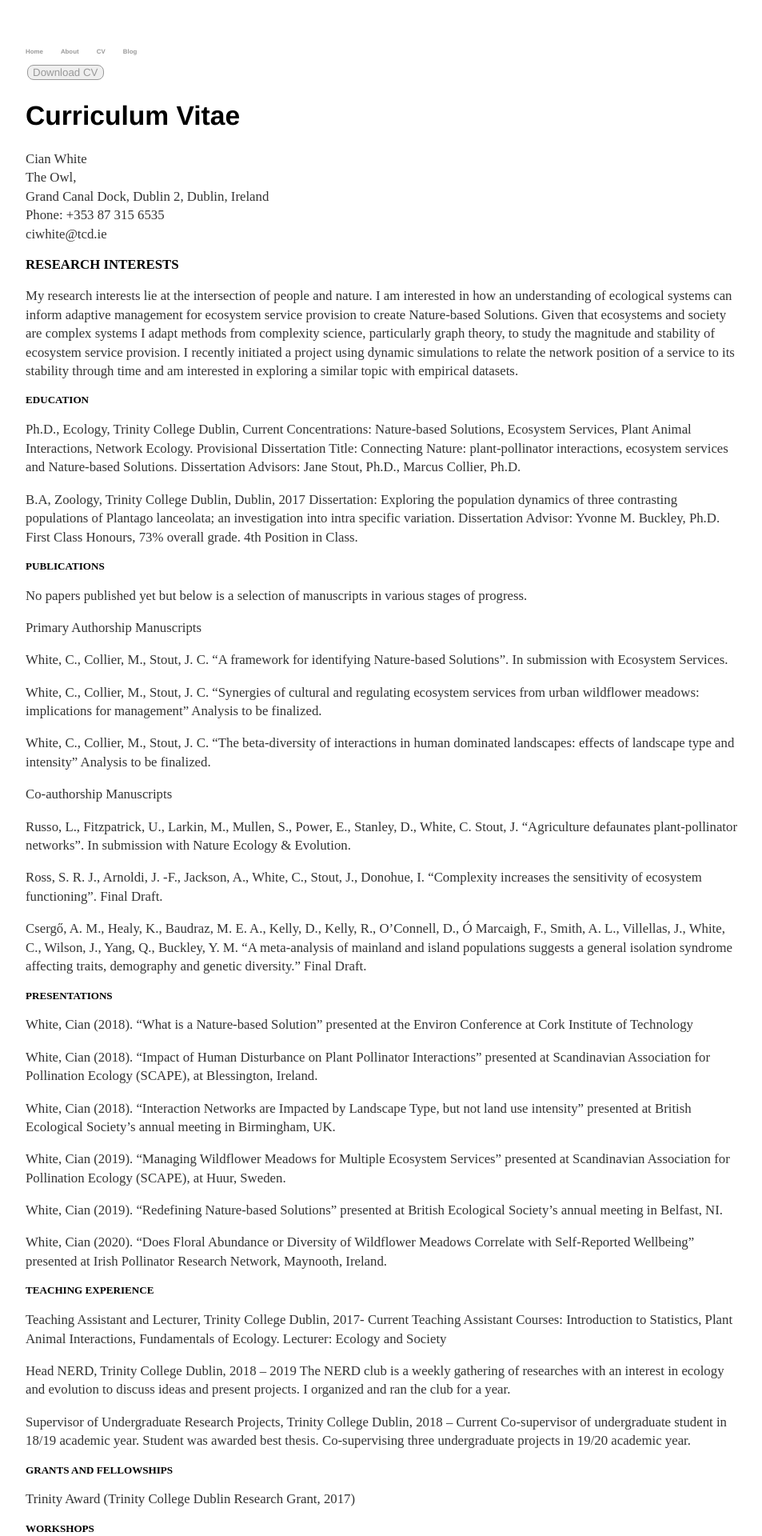
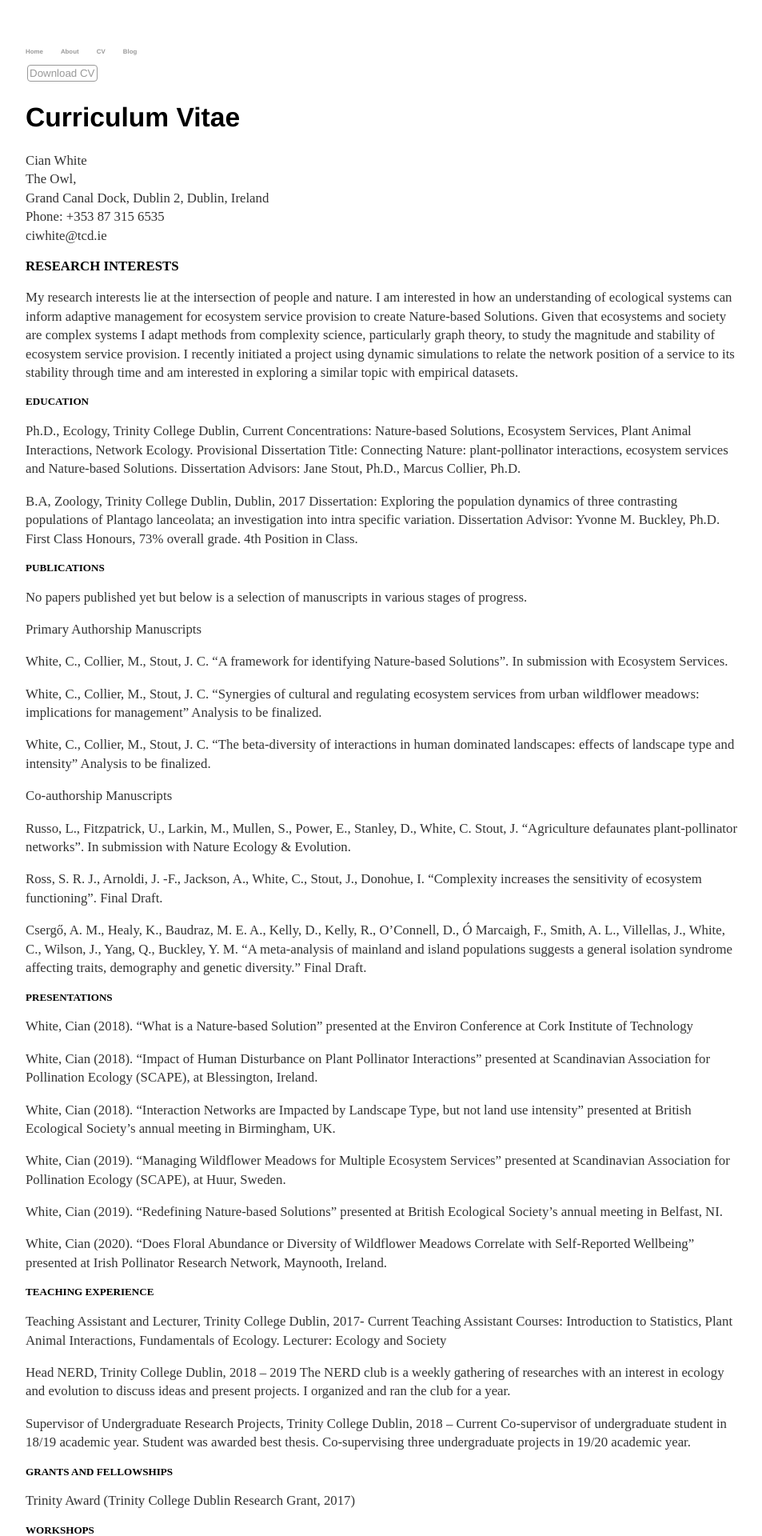
Before and after one commit to ciwhite/ciwhite.github.io, a Jekyll site: the page built from cv/cv.md, in a window 1280 px wide. Shown: the top 1920 px of the page at 80% size, without its empty margins (160-1113 px from the left). Built offline with Jekyll 4.4.1, drawn with Linux system fonts in a browser that asks for light colours.

Commit message:
Update cv.css

```diff
--- a/css/cv.css
+++ b/css/cv.css
@@ -25,12 +25,12 @@ button {
     margin-left: 10px;
     font-family:'Helvetica';
     border: 1px solid #999;
-    background-color:#FFFFF;
-    padding: px;
+    background-color:#FFFFFF;
+    padding: 2px;
     margin: 4px 2px;
     transition-duration: 0s;
     cursor: pointer;
-    border-radius: 8px;
+    border-radius: 4px;
 }
 button:hover {
     background-color: #e7e7e7;
```
